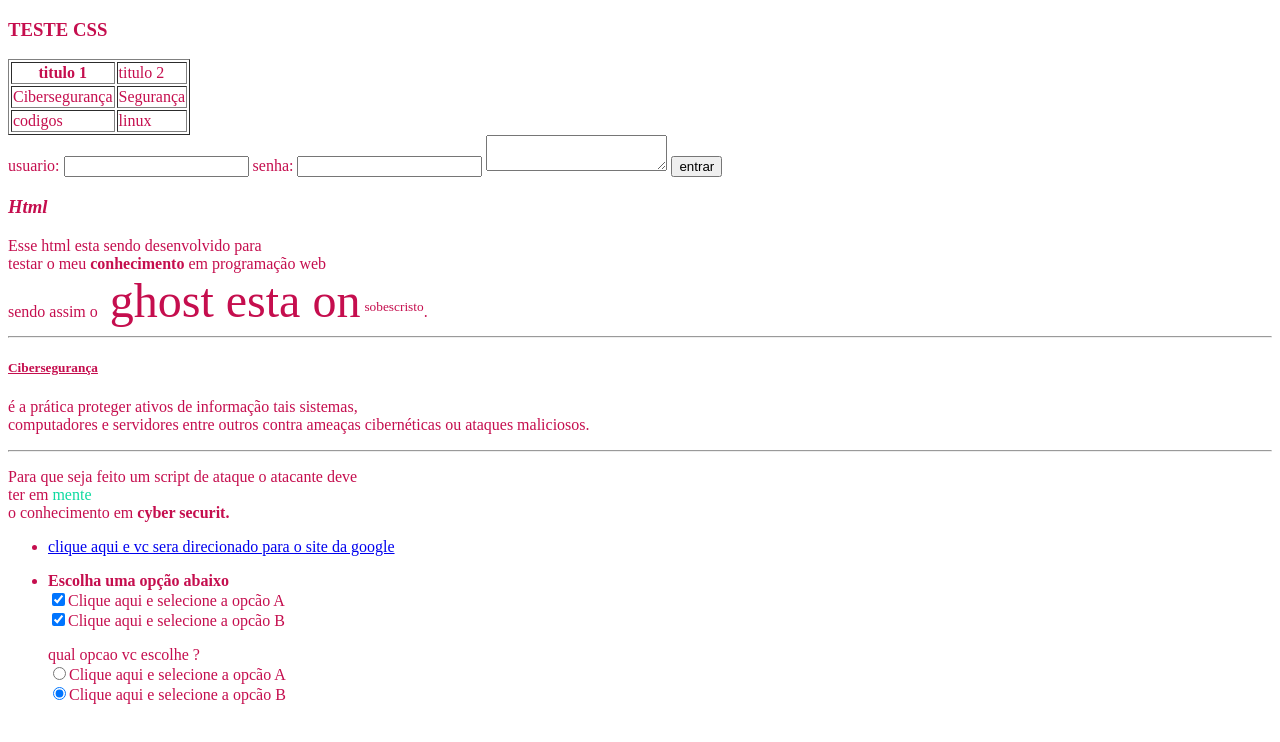
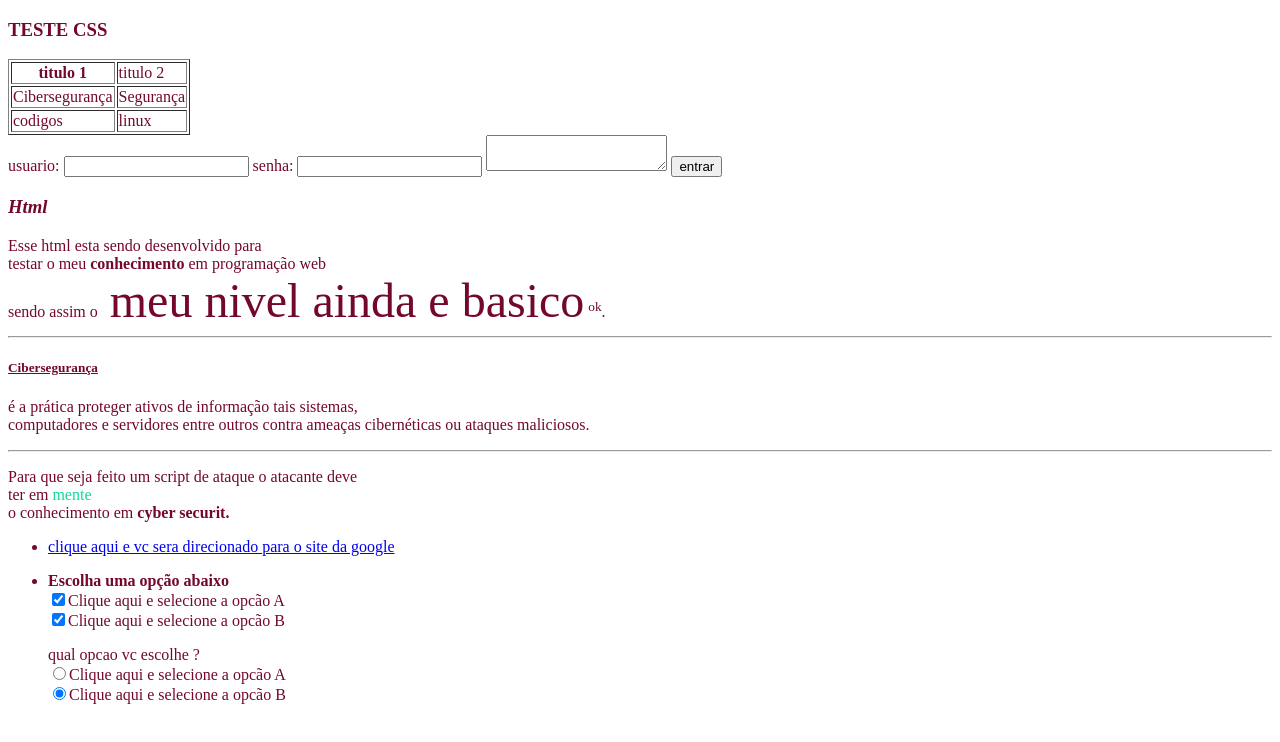
Before and after one commit to WALLECKS/arquivo-html, a plain HTML site: page index.html in a window 1280 px wide. Drawn offline with Linux system fonts and the light colour scheme.

Commit message:
atividade

```diff
--- a/index.css
+++ b/index.css
@@ -1 +1 @@
-body{color:rgb(197, 14, 78);}
+body{color:rgb(116, 7, 45);}
--- a/index.html
+++ b/index.html
@@ -33,7 +33,7 @@
 <i><b><h3><body>Html </i> </b> </h3>
     Esse html esta sendo desenvolvido para <br>
     testar o meu <b>conhecimento</b> em programação web</br>
-     sendo assim o<font size="14px"> ghost esta on</font> <sup>sobescristo</sup>.
+     sendo assim o<font size="14px"> meu nivel ainda e basico</font> <sup>ok</sup>.
          <hr></body>
      <p><h5><u>Cibersegurança</u></h5>é a prática proteger ativos de informação tais sistemas, <br>
         computadores e servidores entre outros contra ameaças cibernéticas ou ataques maliciosos.</p>
```
